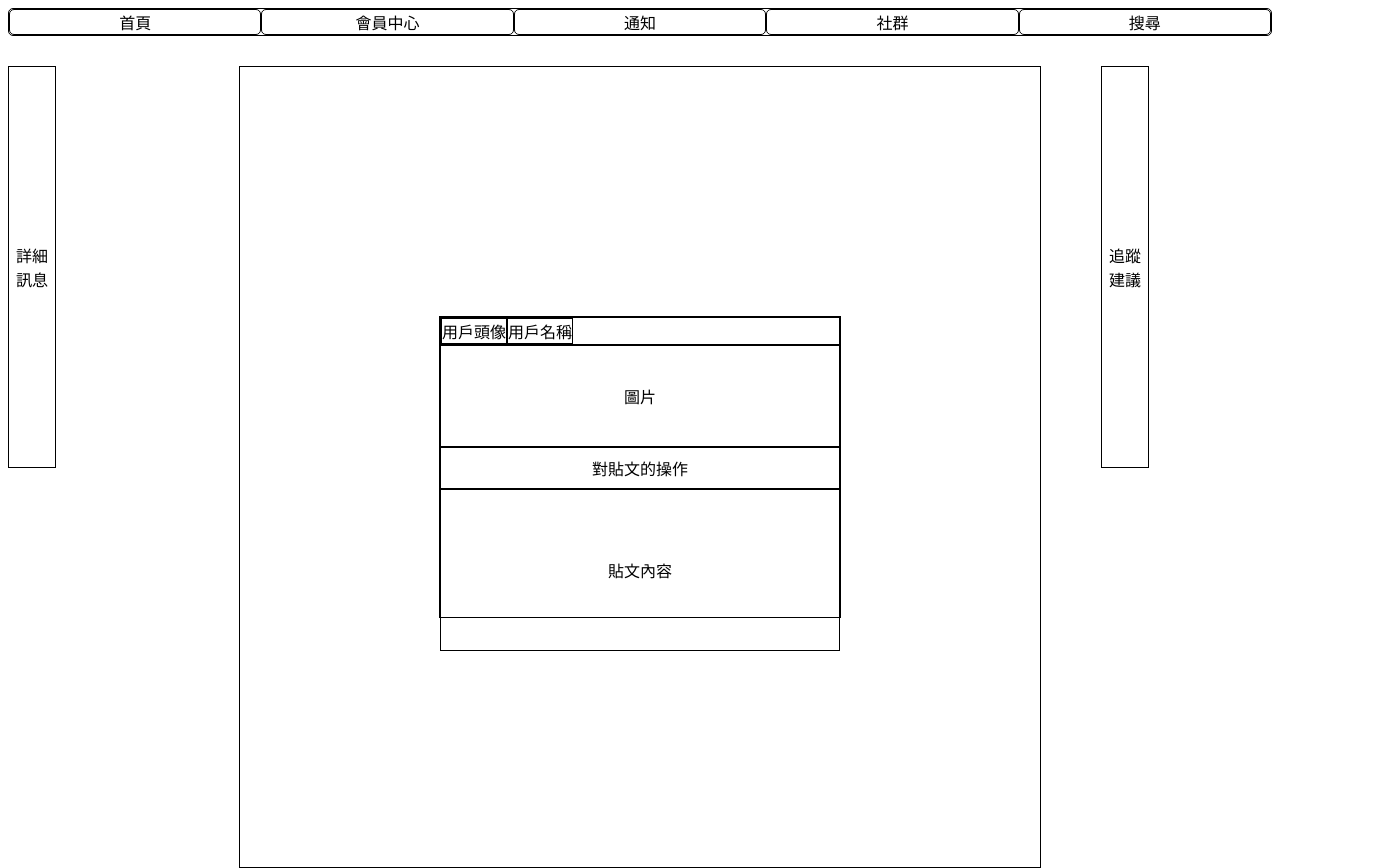
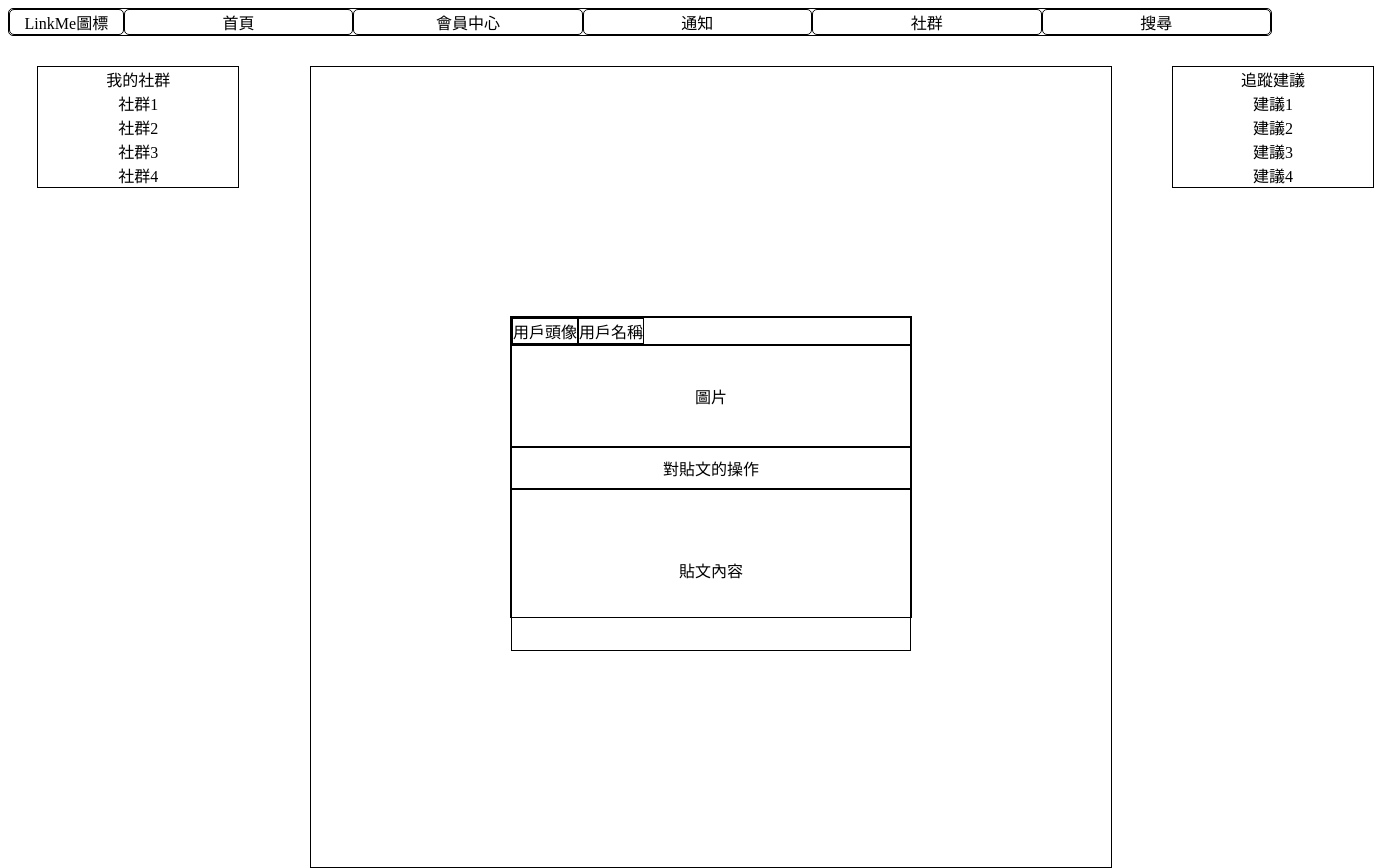
Before and after one commit to AidenEpoch/LinkMe, a plain HTML site: page static/index.html in a window 1280 px wide. Shown: the whole page, 1374 px wide, since content can reach past the window. Drawn offline with Linux system fonts and the light colour scheme.

Commit message:
修改index.html的版面配置

```diff
--- a/static/index.html
+++ b/static/index.html
@@ -8,6 +8,7 @@
 </head>
 <body>
     <nav class="nav">
+        <div class="navBlock">LinkMe圖標</div>
         <div class="navBlock">首頁</div>
         <div class="navBlock">會員中心</div>
         <div class="navBlock">通知</div>
@@ -15,7 +16,15 @@
         <div class="navBlock">搜尋</div>
     </nav>
     <div class="mainContent">
-        <div class="functionBlock">詳細訊息</div>
+        <div class="functionBlock">
+            <div class="club">
+                <div class="clubBlock">我的社群</div>
+                <div class="clubBlock">社群1</div>
+                <div class="clubBlock">社群2</div>
+                <div class="clubBlock">社群3</div>
+                <div class="clubBlock">社群4</div>
+            </div>
+        </div>
         <div class="postBlock">
             <div class="postContent">
                 <div class="postFirstLine">
@@ -27,7 +36,15 @@
                 <div style="height: 160px; text-align: center; display: flex; justify-content: center; align-items: center; border: 1px solid;">貼文內容</div>
             </div>
         </div>
-        <div class="recommendBlock">追蹤建議</div>
+        <div class="recommendBlock">
+            <div class="recommend">
+                <div>追蹤建議</div>
+                <div>建議1</div>
+                <div>建議2</div>
+                <div>建議3</div>
+                <div>建議4</div>
+            </div>
+        </div>
     </div>
     <footer></footer>
 
--- a/static/indexStyle.css
+++ b/static/indexStyle.css
@@ -1,6 +1,6 @@
 .nav{
     display: grid;
-    grid-template-columns: 1fr 1fr 1fr 1fr 1fr;
+    grid-template-columns: 1fr 2fr 2fr 2fr 2fr 2fr;
     border: 1px solid;
     border-radius: 5px;
     margin-bottom: 30px;
@@ -12,19 +12,36 @@
     text-align: center;
 }
 
+.clubBlock{
+    text-align: center;
+    width: 100%;
+}
+
 .mainContent{
     display: grid;
     grid-template-columns: 1fr 2fr 1fr;
 }
 
 .functionBlock{
-    display: flex;
-    justify-content: center;
+    display:flex;
+    flex-direction: column;
+    justify-content: flex-start;
     align-items: center;
     text-align: center;
+    width: 20%;
+    margin-left: 100px;
+}
+
+.club{
+    height: auto;
     border: solid 1px;
-    width: 20%;
-    height: 400px;
+    width: 200px;
+}
+
+.recommend{
+    height: auto;
+    border: solid 1px;
+    width: 200px;
 }
 
 .postBlock{
@@ -38,11 +55,7 @@
 }
 
 .recommendBlock{
-    display: flex;
-    justify-content: center;
-    align-items: center;
     text-align: center;
-    border: solid 1px;
     width: 20%;
     height: 400px;
     margin-left: 60px;
```
